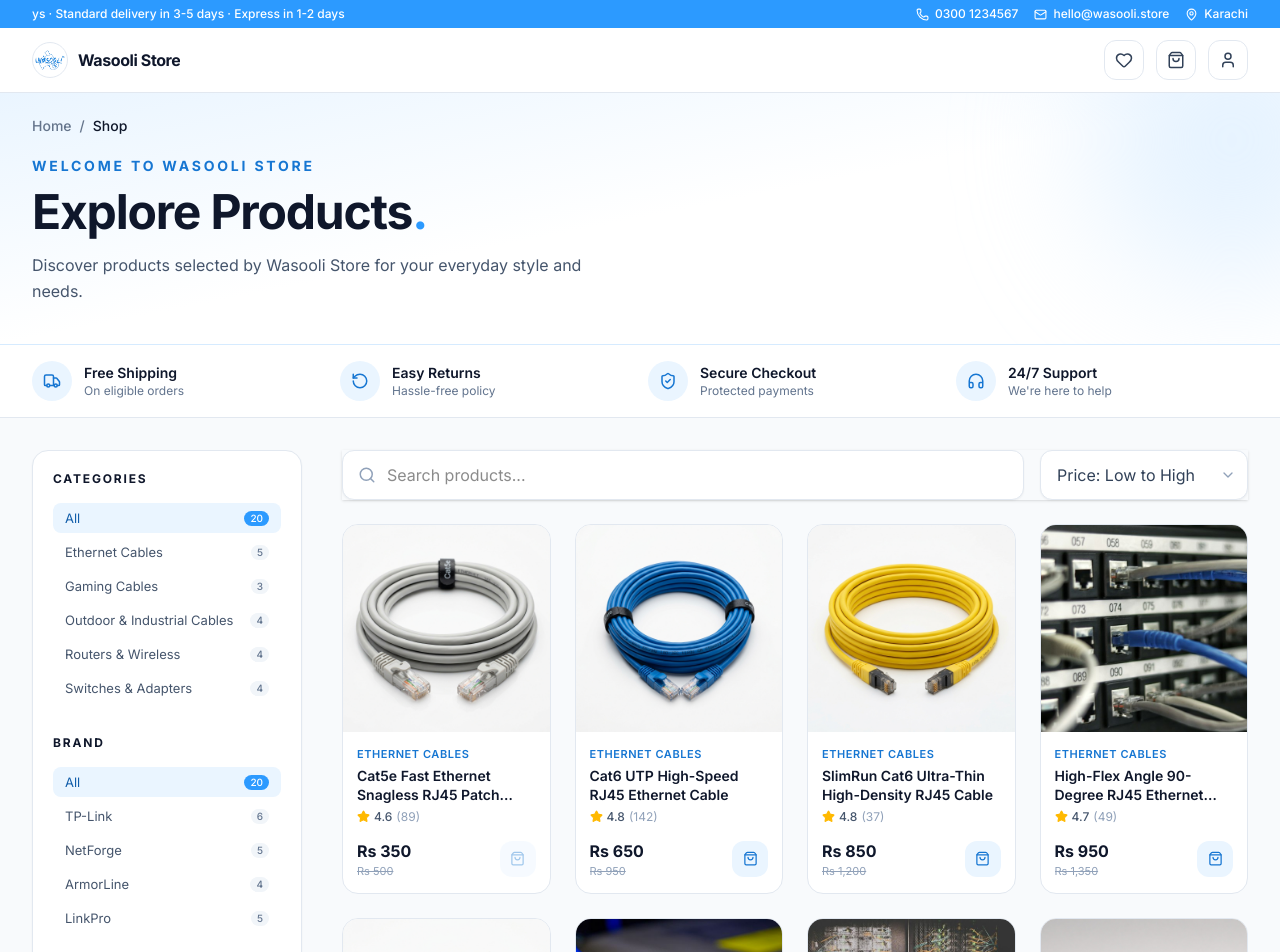
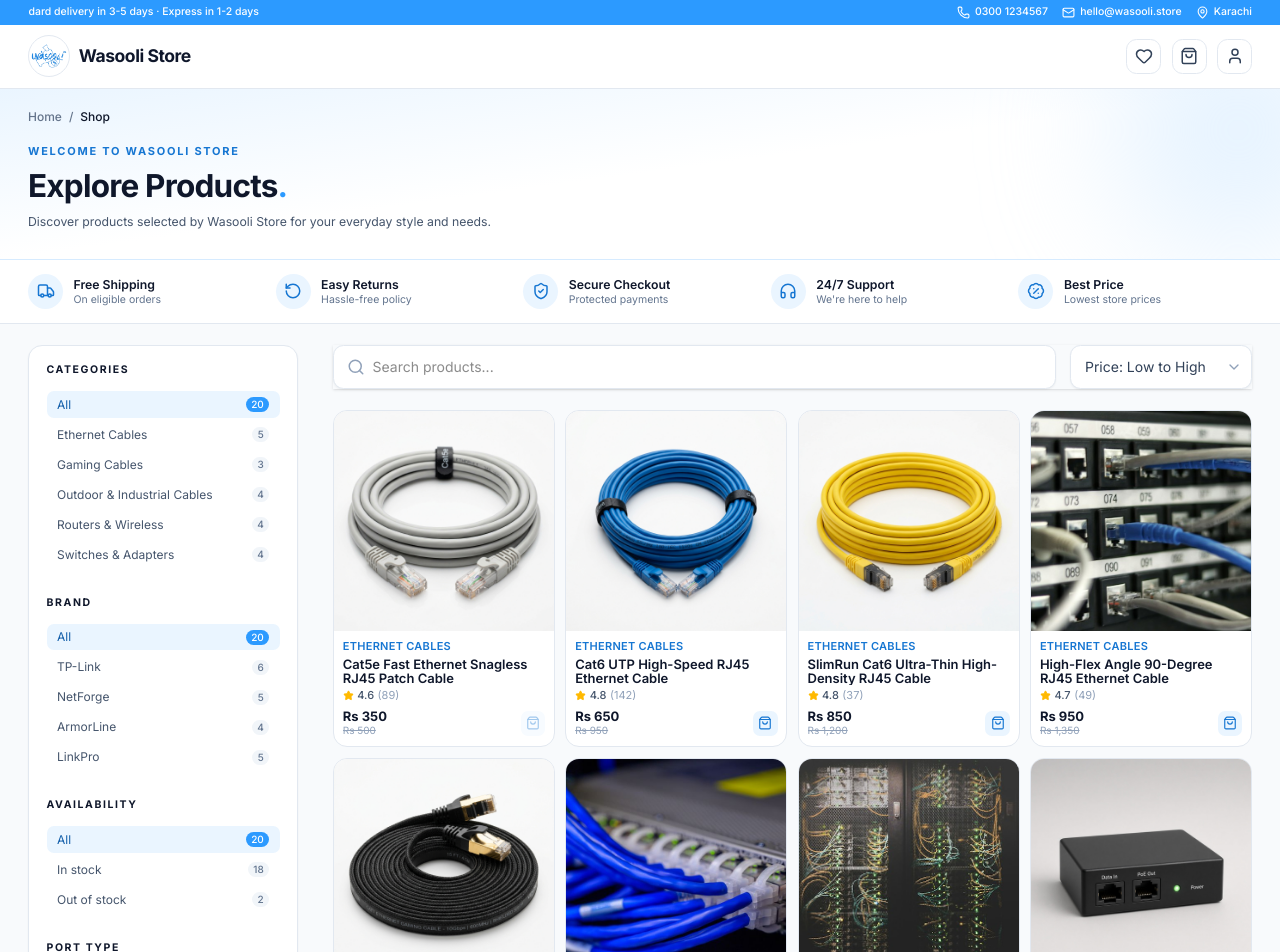
Before and after one commit to ammarlogicslabs-dev/wasooli-store, a React (Vite) app: page /shop in a window 1280 px wide. Shown: the top 952 px of the page. Built offline with nearby package versions, Linux system fonts and the light colour scheme; sample sign-in values are in the browser's storage.

Commit message:
reduced font size

```diff
--- a/src/components/ProductCard.jsx
+++ b/src/components/ProductCard.jsx
@@ -37,42 +37,31 @@ export default function ProductCard({ product }) {
         />
       </Link>
 
-      <div className="flex flex-1 flex-col justify-between p-2.5 min-[400px]:p-3 sm:p-3.5">
-        <div>
-          <p className="truncate text-[10px] font-semibold uppercase tracking-wider text-brand-600 sm:text-[11px]">
+      <div className="flex flex-1 flex-col p-2.5">
+        <p className="truncate text-[11px] font-semibold uppercase leading-4 tracking-wide text-brand-600">
           {product.category}
         </p>
 
         <Link to={`/products/${product.slug}`}>
-            <h2 className="mt-1 line-clamp-2 text-xs font-semibold leading-snug text-slate-900 transition hover:text-brand-600 sm:text-sm">
+          <h2 className="mt-1 line-clamp-2 h-[28px] text-[13px] font-semibold leading-[14px] text-slate-900 transition hover:text-brand-600">
             {product.title}
           </h2>
         </Link>
 
-          <div className="mt-1 flex items-center gap-1 text-[11px] sm:text-xs">
-            <Star
-              size={12}
-              fill="currentColor"
-              className="shrink-0 text-amber-400 sm:size-[13px]"
-            />
+        <div className="mt-1 flex h-4 items-center gap-1 text-[11px] leading-4">
+          <Star size={11} fill="currentColor" className="shrink-0 text-amber-400" />
           <span className="font-medium text-slate-600">{product.rating}</span>
-            <span className="text-slate-400">
-              ({product.reviews})
-            </span>
-          </div>
+          <span className="text-slate-400">({product.reviews})</span>
         </div>
 
-        <div className="mt-2.5 flex items-center justify-between gap-1.5 pt-1">
+        <div className="mt-auto flex items-end justify-between gap-1.5 pt-2">
           <div className="min-w-0">
-            <p className="truncate text-xs font-bold text-slate-900 min-[400px]:text-sm sm:text-base">
+            <p className="truncate text-[13px] font-bold leading-4 text-slate-900">
               {formatPrice(product.price)}
             </p>
-
-            {product.oldPrice > product.price && (
-              <p className="truncate text-[10px] text-slate-400 line-through sm:text-[11px]">
-                {formatPrice(product.oldPrice)}
+            <p className="h-4 truncate text-[10px] leading-4 text-slate-400 line-through">
+              {product.oldPrice > product.price ? formatPrice(product.oldPrice) : "\u00A0"}
             </p>
-            )}
           </div>
 
           <button
@@ -80,9 +69,9 @@ export default function ProductCard({ product }) {
             disabled={outOfStock}
             onClick={handleAddToCart}
             aria-label={`Add ${product.title} to cart`}
-            className="grid size-8 shrink-0 cursor-pointer place-items-center rounded-xl bg-brand-50 text-brand-600 transition hover:bg-brand-500 hover:text-white disabled:cursor-not-allowed disabled:opacity-40 min-[400px]:size-9"
+            className="mb-0.5 grid size-7 shrink-0 cursor-pointer place-items-center rounded-lg bg-brand-50 text-brand-600 transition hover:bg-brand-500 hover:text-white disabled:cursor-not-allowed disabled:opacity-40"
           >
-            <ShoppingBag size={15} />
+            <ShoppingBag size={14} />
           </button>
         </div>
       </div>
--- a/src/components/StoreHeader.jsx
+++ b/src/components/StoreHeader.jsx
@@ -360,14 +360,14 @@ export default function StoreHeader() {
 
         <div ref={navRef} className="mx-auto flex max-w-8xl items-center justify-between gap-3 px-4 py-3 sm:px-6 lg:px-8">
           <Link to="/shop" className="flex min-w-0 items-center gap-2.5">
-            <span className="grid size-9 shrink-0 place-items-center overflow-hidden rounded-full border border-slate-200 bg-white">
+            <span className="grid size-12 shrink-0 place-items-center overflow-hidden rounded-full border border-slate-200 bg-white">
               <img
                 src="/wasooli.png"
                 alt=""
                 className="h-full w-full object-cover"
               />
             </span>
-            <span className="truncate text-base font-bold tracking-tight text-slate-900">
+            <span className="truncate text-xl font-bold tracking-tight text-slate-900">
               {STORE_NAME}
             </span>
           </Link>
--- a/src/data/product.js
+++ b/src/data/product.js
@@ -663,7 +663,7 @@ export const products = [
             { label: "Use", value: "Access points and IP cameras" },
             { label: "Power", value: "Included adapter" },
         ],
-        stock: 31,
+        stock: 3,
     },
     {
         id: 19,
@@ -737,7 +737,7 @@ export const products = [
             { label: "Use", value: "Fiber to Ethernet" },
             { label: "Power", value: "External adapter" },
         ],
-        stock: 12,
+        stock: 1,
     },
 ];
 
--- a/src/index.css
+++ b/src/index.css
@@ -27,6 +27,7 @@
 
 html {
     overflow-anchor: none;
+    font-size: 14px;
 }
 
 body {
@@ -49,8 +50,8 @@ textarea {
 }
 
 .shop-filter-item {
-    font-size: 13px;
-    line-height: 18px;
+    font-size: 12px;
+    line-height: 16px;
 }
 
 .page-offset {
@@ -62,9 +63,9 @@ textarea {
     flex-wrap: wrap;
     align-items: center;
     gap: 0.5rem;
-    font-size: 14px;
+    font-size: 12px;
     font-weight: 500;
-    line-height: 20px;
+    line-height: 16px;
     color: #64748b;
 }
 
@@ -77,15 +78,15 @@ textarea {
 }
 
 .product-buy-row button {
-    font-size: 12px;
+    font-size: 11px;
     font-weight: 600;
-    line-height: 16px;
+    line-height: 14px;
 }
 
 @media (min-width: 640px) {
     .product-buy-row button {
-        font-size: 16px;
-        line-height: 24px;
+        font-size: 13px;
+        line-height: 18px;
     }
 }
 
--- a/src/pages/Checkout.jsx
+++ b/src/pages/Checkout.jsx
@@ -536,7 +536,7 @@ function FieldError({ id, message }) {
           Back to shopping
         </Link>
 
-        <h1 className="mt-4 text-2xl font-bold tracking-tight text-slate-900 sm:text-3xl">
+        <h1 className="mt-4 text-xl font-bold tracking-tight text-slate-900 sm:text-2xl">
           Checkout<span className="text-brand-500">.</span>
         </h1>
         <p className="mt-2 text-sm text-slate-500">
--- a/src/pages/Login.jsx
+++ b/src/pages/Login.jsx
@@ -143,11 +143,11 @@ export default function Login() {
           <p className="text-sm font-bold uppercase tracking-[0.2em] text-white/80">
             Welcome back
           </p>
-          <h2 className="mt-3 text-4xl font-bold leading-tight tracking-tight text-white xl:text-5xl">
+          <h2 className="mt-3 text-2xl font-bold leading-tight tracking-tight text-white xl:text-3xl">
             Shop smarter with {STORE_NAME}
             <span className="text-white/60">.</span>
           </h2>
-          <p className="mt-4 max-w-md text-base leading-7 text-white/80">
+          <p className="mt-4 max-w-md text-sm leading-6 text-white/80">
             Sign in to track your orders, save your favorites and check out
             faster.
           </p>
--- a/src/pages/ProductDetails.jsx
+++ b/src/pages/ProductDetails.jsx
@@ -270,11 +270,11 @@ export default function ProductDetail() {
 
         {/* Info */}
         <div className="py-2 lg:py-4">
-          <p className="text-xs font-bold uppercase tracking-[0.2em] text-brand-600 sm:text-sm">
+          <p className="text-[11px] font-bold uppercase tracking-[0.16em] text-brand-600">
             {product.category}
           </p>
 
-          <h1 className="mt-3 text-3xl font-bold leading-tight tracking-tight text-slate-900 sm:text-4xl">
+          <h1 className="mt-2 text-xl font-bold leading-tight tracking-tight text-slate-900 sm:text-2xl">
             {product.title}
           </h1>
 
@@ -312,13 +312,13 @@ export default function ProductDetail() {
           {/* Price card */}
           <div className="mt-6 rounded-2xl border border-slate-100 bg-slate-50 p-5">
             <div className="flex flex-wrap items-end gap-3">
-              <span className="text-3xl font-bold text-slate-900 sm:text-4xl">
+              <span className="text-2xl font-bold text-slate-900">
                 {formatPrice(product.price)}
               </span>
 
               {hasDiscount && (
                 <>
-                  <span className="pb-1 text-lg text-slate-400 line-through">
+                  <span className="pb-0.5 text-sm text-slate-400 line-through">
                     {formatPrice(product.oldPrice)}
                   </span>
                   <span className="mb-1 rounded-lg bg-red-50 px-2.5 py-1 text-sm font-semibold text-red-600">
@@ -588,7 +588,7 @@ export default function ProductDetail() {
           {tab === "reviews" && (
             <div>
               <div className="flex items-center gap-4">
-                <p className="text-4xl font-bold text-slate-900">
+                <p className="text-2xl font-bold text-slate-900">
                   {product.rating ?? "—"}
                 </p>
                 <div>
@@ -635,7 +635,7 @@ export default function ProductDetail() {
                 <p className="text-sm font-bold uppercase tracking-[0.2em] text-brand-600">
                   More from {STORE_NAME}
                 </p>
-                <h2 className="mt-2 text-2xl font-bold text-slate-900 sm:text-3xl">
+                <h2 className="mt-1.5 text-lg font-bold text-slate-900 sm:text-xl">
                   You may also like
                 </h2>
               </div>
@@ -648,7 +648,7 @@ export default function ProductDetail() {
               </Link>
             </div>
 
-            <div className="mt-7 grid grid-cols-1 min-[340px]:grid-cols-2 min-[540px]:grid-cols-3 md:grid-cols-3 lg:grid-cols-4 gap-3 sm:gap-4 lg:gap-6">
+            <div className="mt-7 grid grid-cols-1 min-[340px]:grid-cols-2 min-[540px]:grid-cols-3 md:grid-cols-3 lg:grid-cols-4 gap-2 sm:gap-2.5">
               {relatedProducts.map((item) => (
                 <ProductCard key={item.id} product={item} />
               ))}
--- a/src/pages/Shop.jsx
+++ b/src/pages/Shop.jsx
@@ -9,6 +9,7 @@ import {
   ShieldCheck,
   RotateCcw,
   Headphones,
+  BadgePercent,
   Trash2,
 } from "lucide-react";
 import { formatPrice, products } from "../data/product";
@@ -29,6 +30,7 @@ const TRUST = [
   { icon: RotateCcw, title: "Easy Returns", text: "Hassle-free policy" },
   { icon: ShieldCheck, title: "Secure Checkout", text: "Protected payments" },
   { icon: Headphones, title: "24/7 Support", text: "We're here to help" },
+  { icon: BadgePercent, title: "Best Price", text: "Lowest store prices" },
 ];
 
 function FilterGroup({ title, options, value, counts, onChange }) {
@@ -315,42 +317,67 @@ export default function Shop() {
     return counts;
   }, []);
 
+  const categoryProducts = useMemo(
+    () =>
+      category === "All"
+        ? products
+        : products.filter((product) => product.category === category),
+    [category]
+  );
+
   const brands = useMemo(
-    () => ["All", ...new Set(products.map((product) => product.brand))],
-    []
+    () => ["All", ...new Set(categoryProducts.map((product) => product.brand))],
+    [categoryProducts]
   );
 
   const brandCounts = useMemo(() => {
-    const counts = { All: products.length };
-    products.forEach((p) => {
+    const counts = { All: categoryProducts.length };
+    categoryProducts.forEach((p) => {
       counts[p.brand] = (counts[p.brand] || 0) + 1;
     });
     return counts;
-  }, []);
+  }, [categoryProducts]);
 
-  const availabilityOptions = ["All", "In stock", "Out of stock"];
+  const availabilityOptions = useMemo(() => {
+    const options = ["All"];
+    if (categoryProducts.some((product) => product.stock > 0)) {
+      options.push("In stock");
+    }
+    if (categoryProducts.some((product) => product.stock <= 0)) {
+      options.push("Out of stock");
+    }
+    return options;
+  }, [categoryProducts]);
 
   const availabilityCounts = useMemo(() => {
-    const inStock = products.filter((product) => product.stock > 0).length;
+    const inStock = categoryProducts.filter((product) => product.stock > 0).length;
     return {
-      All: products.length,
+      All: categoryProducts.length,
       "In stock": inStock,
-      "Out of stock": products.length - inStock,
+      "Out of stock": categoryProducts.length - inStock,
     };
-  }, []);
+  }, [categoryProducts]);
 
   const portTypes = useMemo(
-    () => ["All", ...new Set(products.map((product) => product.portType))],
-    []
+    () => ["All", ...new Set(categoryProducts.map((product) => product.portType))],
+    [categoryProducts]
   );
 
   const portTypeCounts = useMemo(() => {
-    const counts = { All: products.length };
-    products.forEach((p) => {
+    const counts = { All: categoryProducts.length };
+    categoryProducts.forEach((p) => {
       counts[p.portType] = (counts[p.portType] || 0) + 1;
     });
     return counts;
-  }, []);
+  }, [categoryProducts]);
+
+  useEffect(() => {
+    if (brand !== "All" && !brands.includes(brand)) setBrand("All");
+    if (availability !== "All" && !availabilityOptions.includes(availability)) {
+      setAvailability("All");
+    }
+    if (portType !== "All" && !portTypes.includes(portType)) setPortType("All");
+  }, [brand, brands, availability, availabilityOptions, portType, portTypes]);
 
   const filteredProducts = useMemo(() => {
     const query = debouncedSearch.trim().toLowerCase();
@@ -530,31 +557,41 @@ export default function Shop() {
       {/* Hero */}
       <section className="relative overflow-hidden border-b border-brand-100 bg-gradient-to-br from-brand-50 via-white to-white">
         <div className="pointer-events-none absolute -right-24 -top-24 h-72 w-72 rounded-full bg-brand-100/60 blur-3xl" />
-        <div className="page-offset relative mx-auto max-w-8xl 2xl:max-w-[1536px] px-4 pb-6 sm:px-6 sm:pb-8 lg:px-8 lg:pb-10">
+        <div className="page-offset relative mx-auto max-w-8xl 2xl:max-w-[1536px] px-4 pb-6 sm:px-6 sm:pb-8 lg:flex lg:items-center lg:justify-between lg:gap-10 lg:px-8 lg:pb-8">
+          <div className="min-w-0">
             <nav aria-label="Breadcrumb" className="page-crumb">
               <Link to="/">Home</Link>
               <span aria-hidden="true">/</span>
               <span aria-current="page">Shop</span>
             </nav>
 
-          <p className="mt-4 sm:mt-5 text-xs sm:text-sm font-bold uppercase tracking-[0.2em] text-brand-600">
+            <p className="mt-4 text-[11px] font-bold uppercase tracking-[0.16em] text-brand-600 sm:mt-5">
               Welcome to Wasooli Store
             </p>
 
-          <h1 className="mt-2 sm:mt-3 text-2xl font-bold tracking-tight text-slate-900 sm:text-4xl lg:text-5xl">
+            <h1 className="mt-2 text-xl font-bold tracking-tight text-slate-900 sm:mt-2.5 sm:text-3xl lg:text-4xl">
               Explore Products<span className="text-brand-500">.</span>
             </h1>
 
-          <p className="mt-3 sm:mt-4 max-w-xl text-xs sm:text-sm md:text-base leading-relaxed text-slate-600">
+            <p className="mt-2 max-w-xl text-xs leading-5 text-slate-600 sm:mt-3 sm:text-sm">
               Discover products selected by Wasooli Store for your everyday style
               and needs.
             </p>
           </div>
+
+          {/* <div className="hidden shrink-0 lg:block">
+            <img
+              src="/wasooli-hero.jpg"
+              alt="Wasooli Store networking hardware"
+              className="h-36 w-[320px] rounded-2xl border border-brand-100/80 object-cover shadow-sm xl:h-40 xl:w-[380px]"
+            />
+          </div> */}
+        </div>
       </section>
 
       {/* Trust bar */}
-      <section className="border-b border-slate-200 bg-white">
-        <div className="mx-auto grid max-w-8xl 2xl:max-w-[1536px] grid-cols-2 gap-3 px-4 py-3 sm:gap-4 sm:px-6 sm:py-4 lg:grid-cols-4 lg:px-8">
+      <section className="hidden border-b border-slate-200 bg-white md:block">
+        <div className="mx-auto grid max-w-8xl 2xl:max-w-[1536px] grid-cols-2 gap-3 px-4 py-3 sm:grid-cols-3 sm:gap-4 sm:px-6 sm:py-4 lg:grid-cols-5 lg:px-8">
           {TRUST.map(({ icon: Icon, title, text }) => (
             <div key={title} className="flex items-center gap-2.5 sm:gap-3">
               <span className="flex h-9 w-9 sm:h-10 sm:w-10 shrink-0 items-center justify-center rounded-full bg-brand-50 text-brand-600">
@@ -574,7 +611,7 @@ export default function Shop() {
         </div>
       </section>
 
-      <section className="mx-auto max-w-8xl 2xl:max-w-[1536px] px-4 py-6 sm:px-6 sm:py-8 lg:px-8">
+      <section className="mx-auto max-w-8xl 2xl:max-w-[1536px] px-4 py-4 sm:px-6 sm:py-6 lg:px-8">
         <div className="lg:grid lg:grid-cols-[250px_1fr] lg:gap-8 xl:grid-cols-[270px_1fr] xl:gap-10">
           {/* Desktop sidebar */}
           <aside className="hidden lg:block">
@@ -649,25 +686,11 @@ export default function Shop() {
               </div>
             </div>
 
-            {/* Results summary */}
-            {/* <div className="mb-4 mt-3 sm:mb-5 sm:mt-5 flex flex-wrap items-center gap-1.5 sm:gap-2 lg:mt-0">
-              <p className="mr-2 text-xs sm:text-sm text-slate-500">
-                Showing{" "}
-                <span className="font-semibold text-slate-900">
-                  {visibleProducts.length}
-                </span>{" "}
-                of{" "}
-                <span className="font-semibold text-slate-900">
-                  {filteredProducts.length}
-                </span>{" "}
-                products
-              </p>
-            </div> */}
 
             {/* Grid */}
             {visibleProducts.length > 0 ? (
               <>
-                <div className="grid grid-cols-1 min-[340px]:grid-cols-2 min-[540px]:grid-cols-3 md:grid-cols-3 lg:grid-cols-3 xl:grid-cols-4 min-[1800px]:grid-cols-5 gap-3 sm:gap-4 md:gap-5 lg:gap-6">
+                <div className="grid grid-cols-1 min-[340px]:grid-cols-2 min-[540px]:grid-cols-3 md:grid-cols-3 lg:grid-cols-3 xl:grid-cols-4 min-[1800px]:grid-cols-5 gap-2 sm:gap-3">
                   {visibleProducts.map((product) => (
                     <ProductCard key={product.id} product={product} />
                   ))}
--- a/src/pages/account.jsx
+++ b/src/pages/account.jsx
@@ -245,7 +245,7 @@ export default function Account() {
           Back to shopping
         </Link>
 
-        <h1 className="mt-4 text-2xl font-bold tracking-tight text-slate-900 sm:text-4xl">
+        <h1 className="mt-4 text-xl font-bold tracking-tight text-slate-900 sm:text-2xl">
           My account<span className="text-brand-500">.</span>
         </h1>
 
```
Also changed, not shown: public/wasooli-hero.jpg (added). Lines whose indentation alone changed are shown as unchanged.
